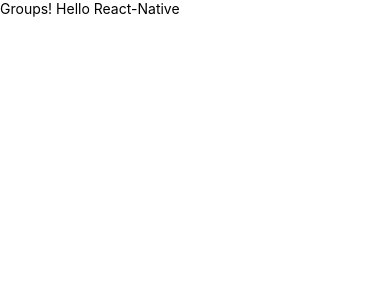
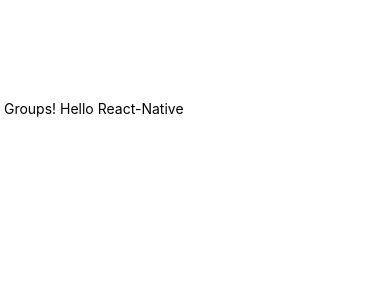
Before and after one commit to HenriqueOgobi/gaming-teams, a React Native app: screen / in a window 390 px wide. Shown: the top 300 px of the page. Built offline with nearby package versions, Linux system fonts and the light colour scheme.

Commit message:
im inicial styling this app

```diff
--- a/src/screens/Groups/index.tsx
+++ b/src/screens/Groups/index.tsx
@@ -2,15 +2,15 @@
 
 export  function Groups() {
   return (
-      <Text>Groups! Hello React-Native</Text>
+      <Text style={styles.container}> Groups! Hello React-Native</Text>
   );
 }
 
 const styles = StyleSheet.create({
   container: {
-    flex: 1,
-    backgroundColor: '#fff',
-    alignItems: 'center',
-    justifyContent: 'center',
+   marginTop: 100,
+   justifyContent:'center',
+    color: 'black',
+
   },
 });
```
